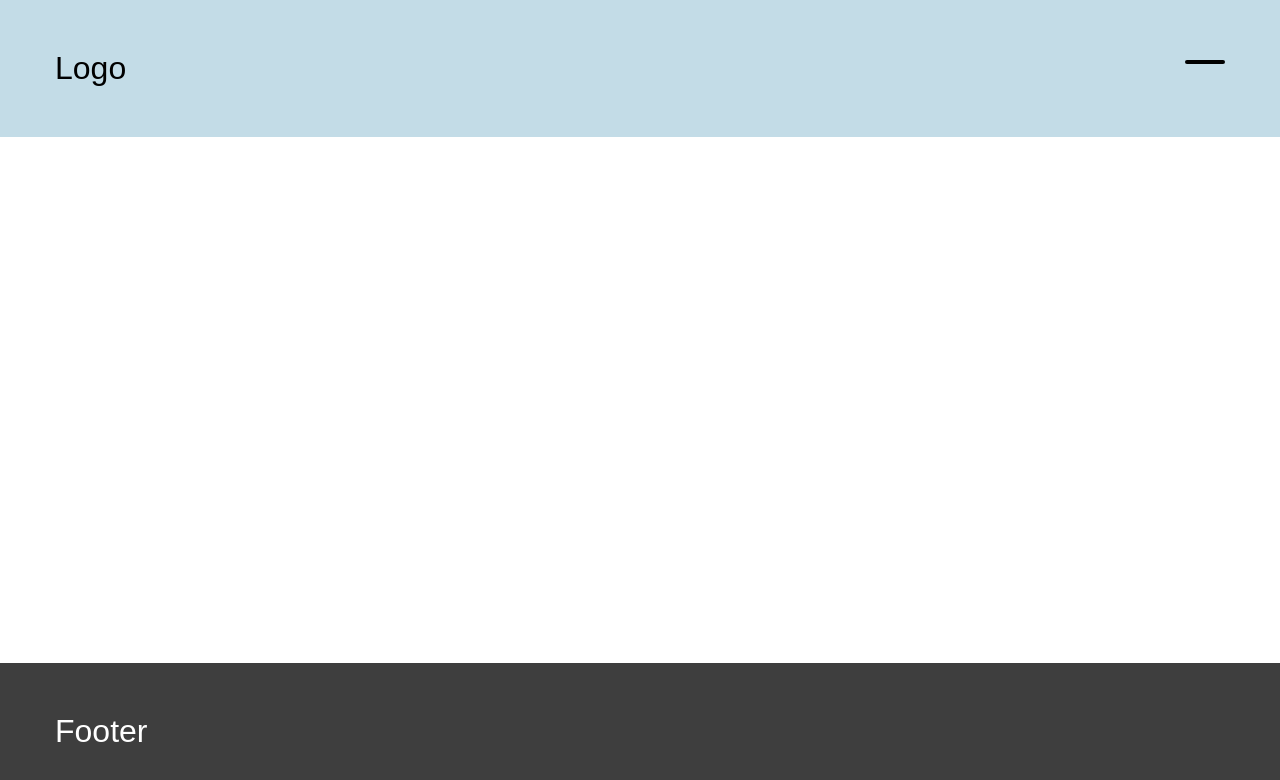
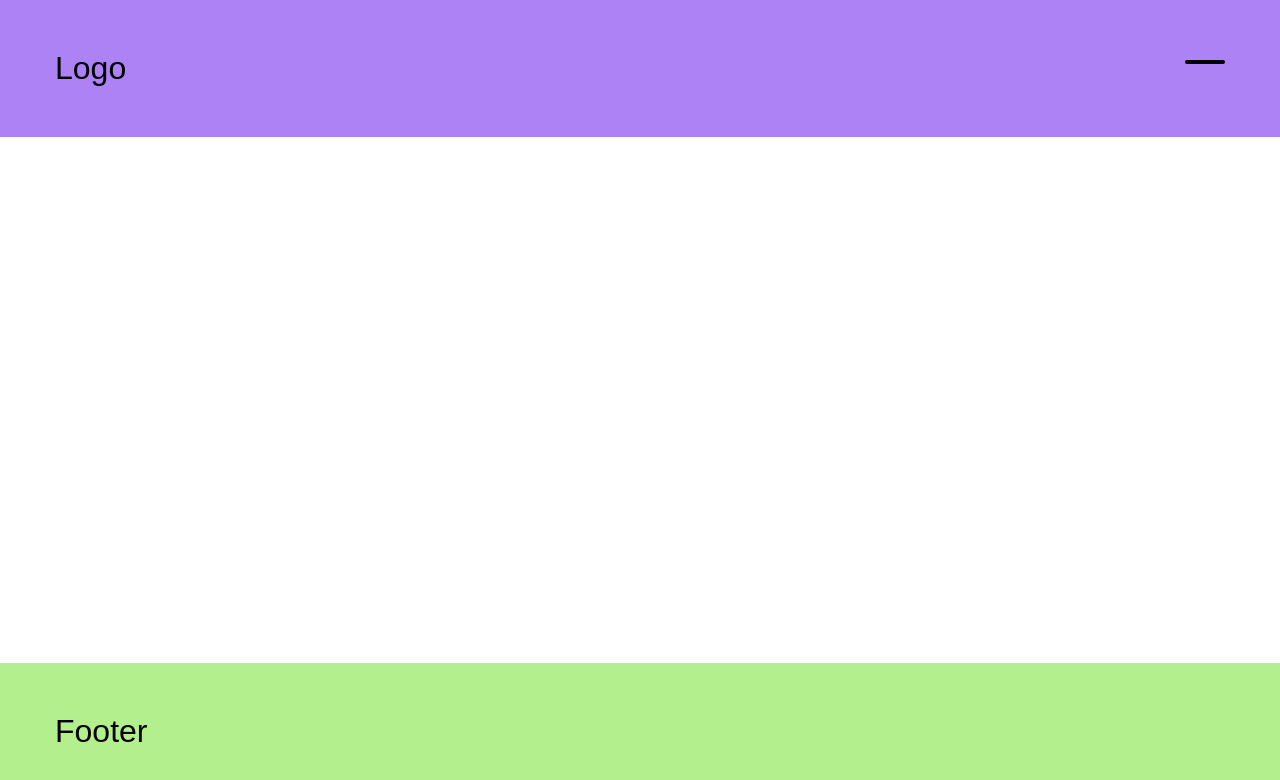
Before and after one commit to AliaTulchii/gulp, a website: page docs/index.html in a window 1280 px wide. Drawn offline with nearby package versions, Linux system fonts and the light colour scheme; files that its build step writes are made by us from their sources.

Commit message:
update scss

```diff
--- a/src/scss/components/_footer.scss
+++ b/src/scss/components/_footer.scss
@@ -1,8 +1,8 @@
 .footer {
-	background-color: rgb(62, 62, 62);
+	background-color: rgb(179, 240, 141);
 	padding: 50px 0;
 	font-size: 32px;
-    color: #fff;
+    color: #000000;
 
 	h1 {
 		font-size: 32px;
--- a/src/scss/components/_header.scss
+++ b/src/scss/components/_header.scss
@@ -1,5 +1,5 @@
 .header {
-	background-color: rgb(195, 220, 231);
+	background-color: rgb(172, 130, 245);
 	padding: 50px 0;
 
 	&__row {
```
Also changed, not shown: build/css/main.css.
